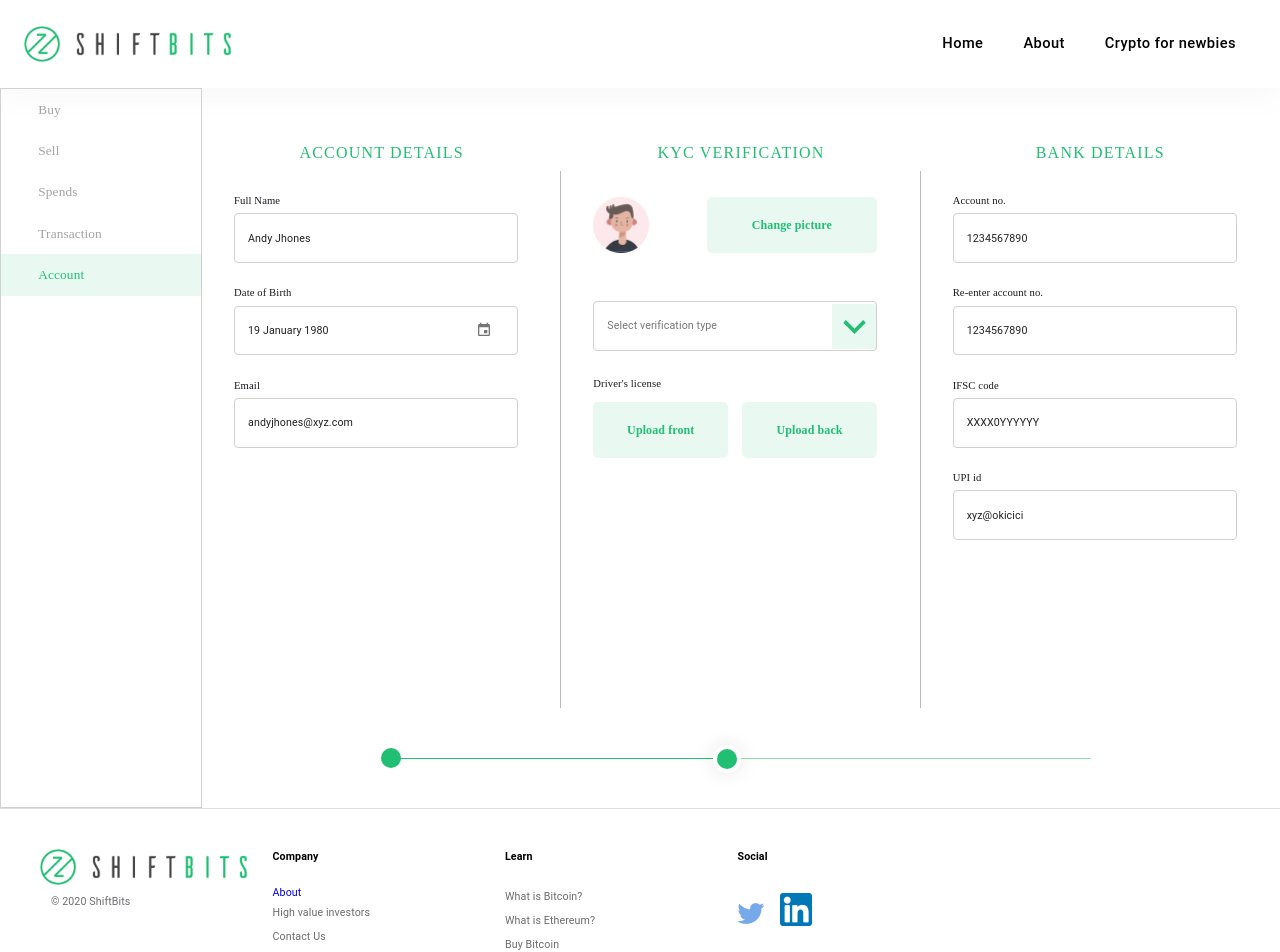
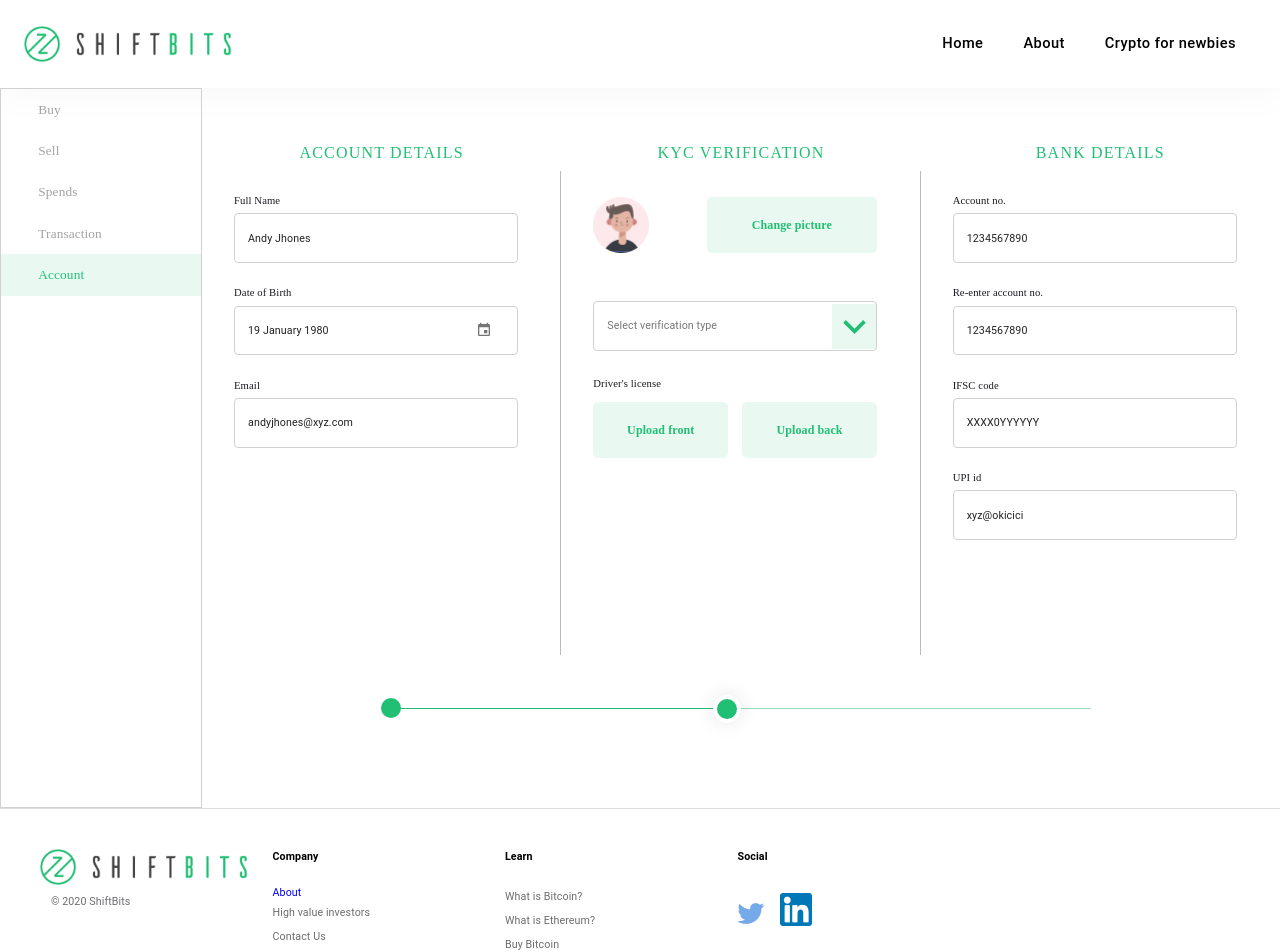
Before and after one commit to harikrishna76/shiftbits-web, a Next.js app: page /account in a window 1280 px wide. Shown: the top 952 px of the page. Built offline with nearby package versions, Linux system fonts and the light colour scheme.

Commit message:
status section

```diff
--- a/src/pages/account/MyAccount.module.scss
+++ b/src/pages/account/MyAccount.module.scss
@@ -55,6 +55,12 @@
   }
 }
 
+.statusSection {
+  height: 100px;
+  padding-top: 5rem;
+  justify-content: center;
+}
+
 .statusIndicator {
   width: 65%;
   position: relative;
--- a/src/pages/account/index.js
+++ b/src/pages/account/index.js
@@ -15,7 +15,7 @@ export default function SpacingGrid() {
           <KYCVerification />
           <BankDetails />
         </Grid>
-        <div className="center" style={{ height: '100px' }}>
+        <div className={`${s.statusSection} flex`}>
           <div className={s.statusIndicator}>
             <div className={s.statusLine} />
             <div className={s.activeLine} style={{ width: '50%' }} />
```
